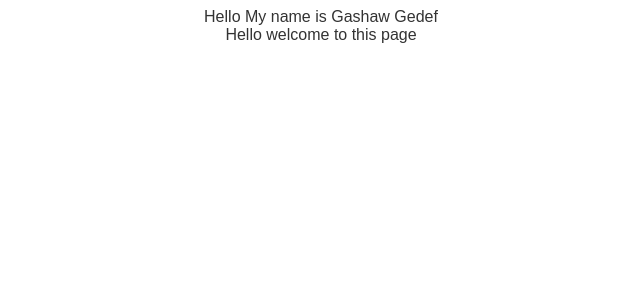
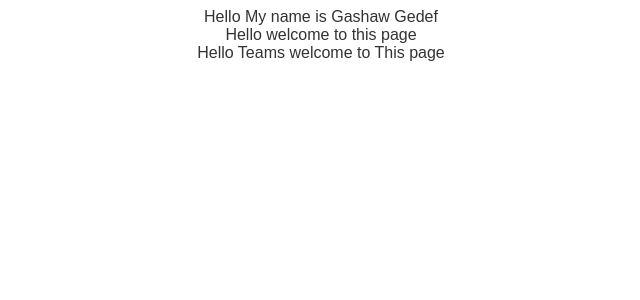
Before and after one commit to gashawgedef/react-states-and-events, a React (Create React App) app in the folder state-and-events/: page / in a window 1280 px wide. Shown: the top 300 px of the page, without its empty margins (319-959 px from the left). Built offline with nearby package versions, Linux system fonts and the light colour scheme.

Commit message:
Gashaw gedef

```diff
--- a/state-and-events/src/App.js
+++ b/state-and-events/src/App.js
@@ -2,12 +2,14 @@ import logo from './logo.svg';
 import './App.css';
 import Events from './Events';
 import Example from './Example';
+import Gashity from './Gashity';
 
 function App() {
   return (
     <div className="App">
       <Events/>
       <Example/>
+      <Gashity/>
     </div>
   );
 }
--- /dev/null
+++ b/state-and-events/src/Gashity.js
@@ -0,0 +1,11 @@
+import React from 'react'
+
+function Gashity() {
+  return (
+    <div>
+        Hello Teams welcome to This page
+    </div>
+  )
+}
+
+export default Gashity
```
